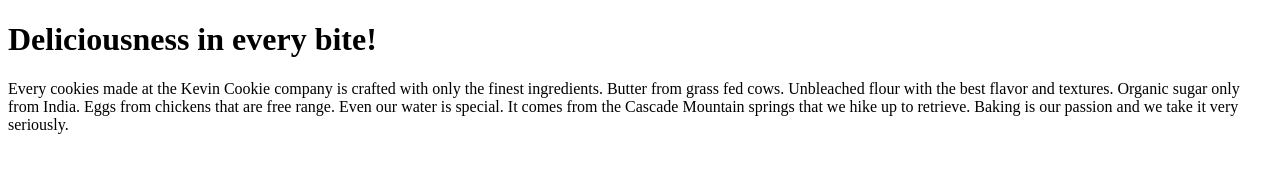
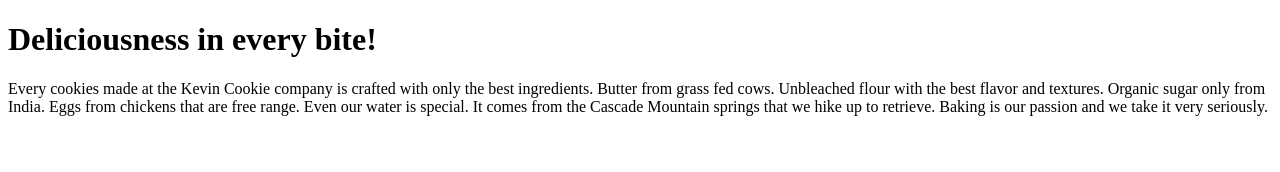
Before and after one commit to KieuVan19/KevinCookieCompany.com, a plain HTML site: page index.htm in a window 1280 px wide. Drawn offline with Linux system fonts and the light colour scheme.

Commit message:
update index text

```diff
--- a/index.htm
+++ b/index.htm
@@ -3,7 +3,7 @@
 <body>
 
 <h1>Deliciousness in every bite!</h1>
-<p>Every cookies made at the Kevin Cookie company is crafted with only the finest ingredients. Butter from grass fed cows. Unbleached flour with the best flavor and textures. Organic sugar only from India. Eggs from chickens that are free range. Even our water is special. It comes from the Cascade Mountain springs that we hike up to retrieve. Baking is our passion and we take it very seriously.</p>
+<p>Every cookies made at the Kevin Cookie company is crafted with only the best ingredients. Butter from grass fed cows. Unbleached flour with the best flavor and textures. Organic sugar only from India. Eggs from chickens that are free range. Even our water is special. It comes from the Cascade Mountain springs that we hike up to retrieve. Baking is our passion and we take it very seriously.</p>
 
 </body>
 </html>
```
